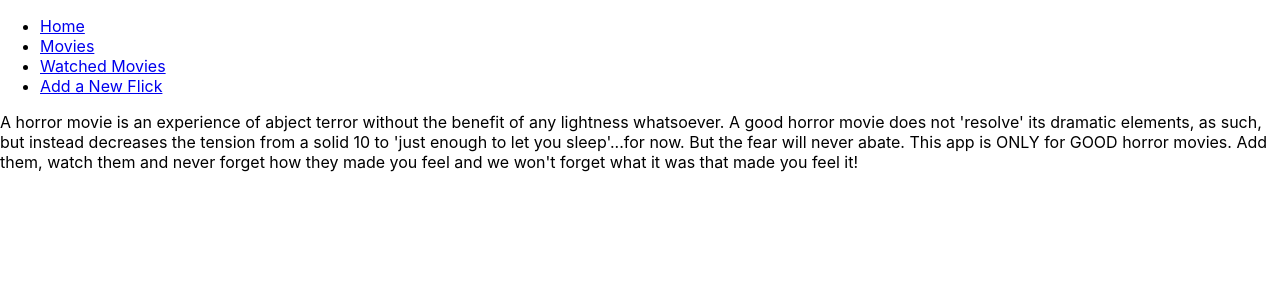
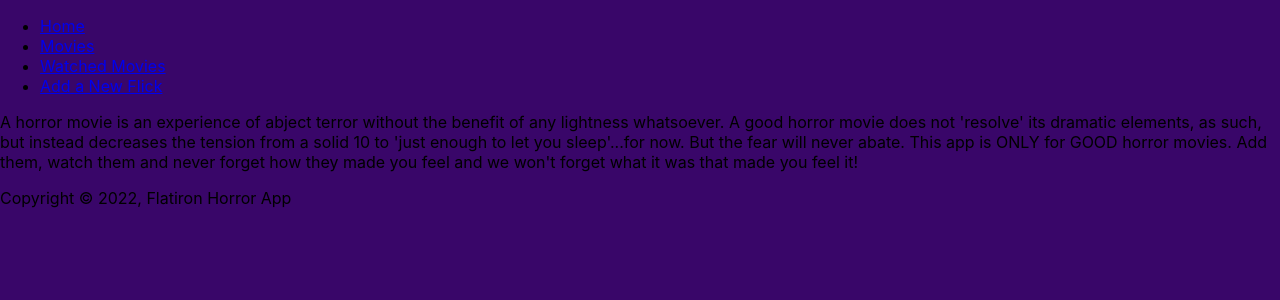
Before and after one commit to KyrianOnwe/phase-2-horror-movie-database, a React (Create React App) app: page / in a window 1280 px wide. Shown: the top 300 px of the page. Built offline with nearby package versions, Linux system fonts and the light colour scheme; data requests are answered from the project's data file.

Commit message:
Add background color

```diff
--- a/src/App.js
+++ b/src/App.js
@@ -6,6 +6,7 @@ import Movies from './components/Movies';
 import Watched from './components/Watched';
 import Add from './components/Add'
 import Navbar from './components/Navbar';
+import Footer from './components/Footer';
 import { baseUrl } from './Globals';
 
 function App() {
@@ -68,6 +69,7 @@ function App() {
           <Route path="/watched" element={<Watched message={message} watched={watchedFlix} isWatched={watchedFlick}/>} />
           <Route path="/add" element={<Add add={handleNewFlix} />} />
         </Routes>
+        <Footer />
 
      </Router>
   );
--- a/src/components/MovieCards.jsx
+++ b/src/components/MovieCards.jsx
@@ -4,7 +4,7 @@ const MovieCards = ({ movie, id, url, subgenre, year, director, isWatched }) =>
 
 
   return (
-    <div id={id} onClick={() => isWatched(id)}>
+    <div className={"movie-card"} id={id} onClick={() => isWatched(id)}>
       <img src={url} />
       <h3>{movie}</h3>
       <p>A {subgenre} horror film from {year}.  Directed by {director}. </p>
--- a/src/index.css
+++ b/src/index.css
@@ -5,6 +5,7 @@ body {
     sans-serif;
   -webkit-font-smoothing: antialiased;
   -moz-osx-font-smoothing: grayscale;
+  background-color: rgb(57, 6, 105);
 }
 
 code {
```
